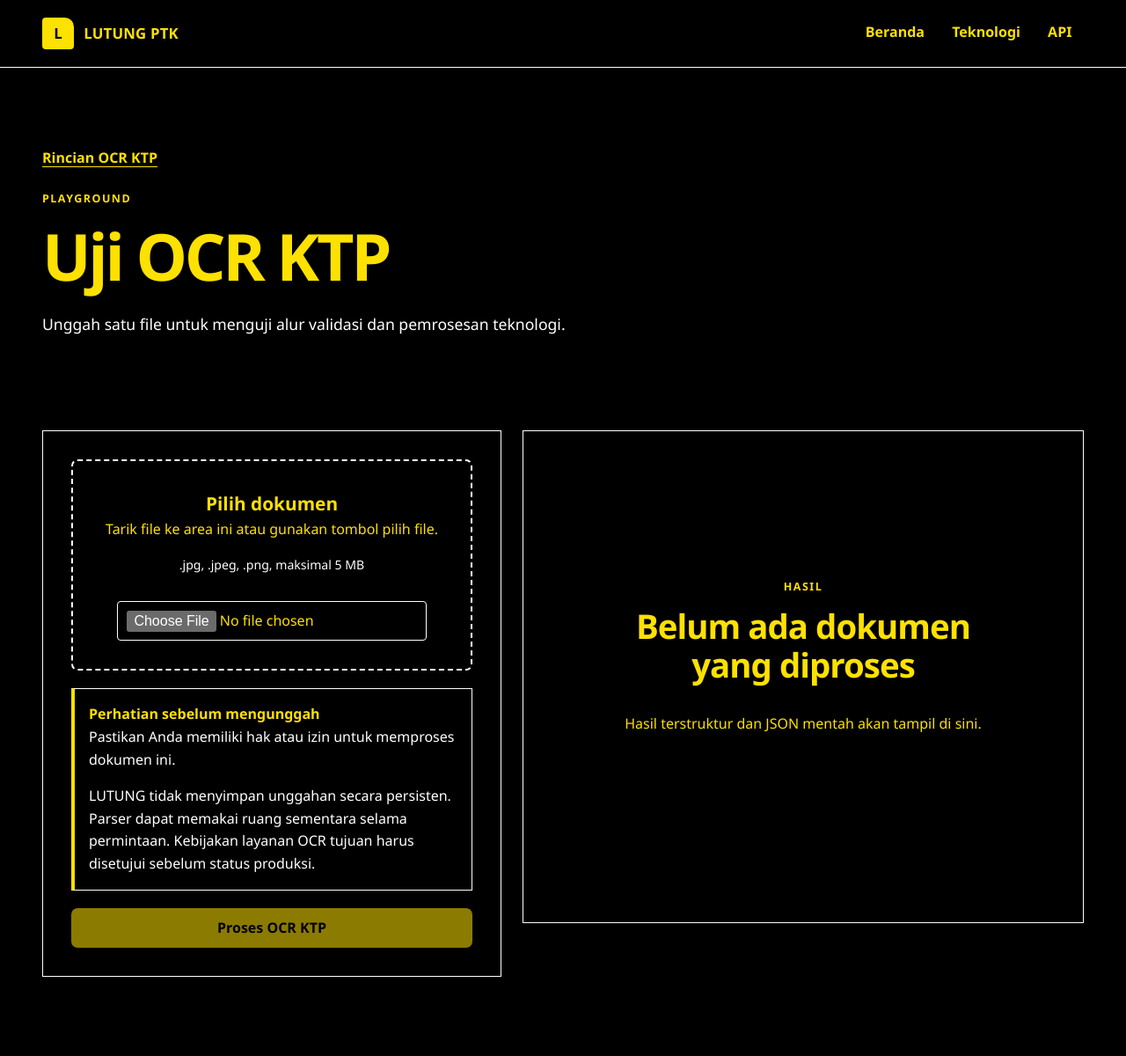
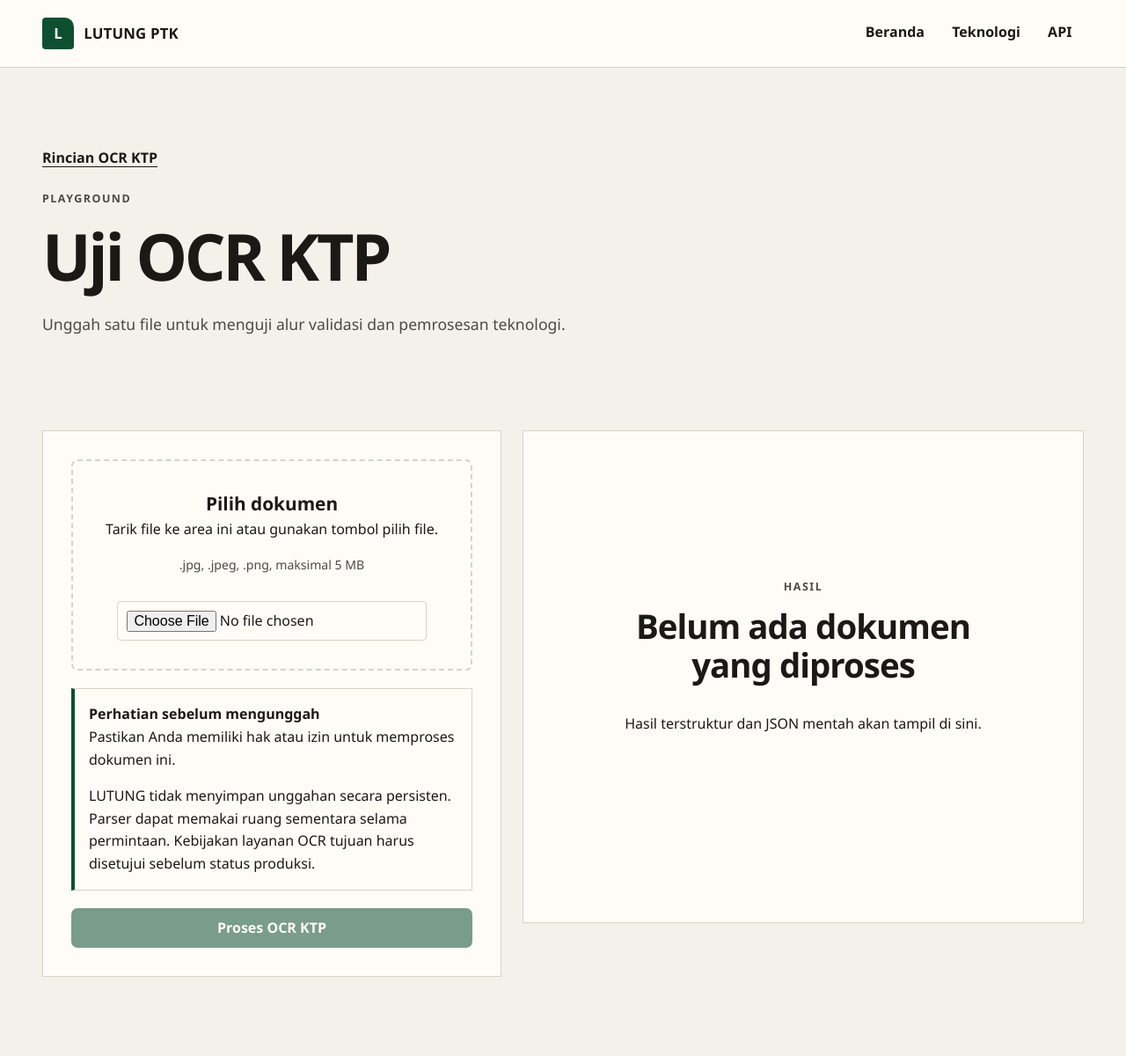
Before and after one commit to rizkynindra/Lutung-PTK, a FastAPI app: page /playground/ocr-ktp in a window 1280 px wide. Shown: the whole page at 88% size. Run offline with FastAPI, Linux system fonts and the light colour scheme.

Commit message:
ganti style

```diff
--- a/app/static/styles.css
+++ b/app/static/styles.css
@@ -1,21 +1,18 @@
 :root {
-  --black: #000000;
-  --yellow: #fde100;
-  --white: #ffffff;
-  --ink: var(--yellow);
-  --muted: var(--white);
-  --paper: var(--black);
-  --surface: var(--black);
-  --green: var(--yellow);
-  --green-soft: var(--black);
-  --amber: var(--yellow);
-  --amber-soft: var(--black);
-  --line: var(--white);
-  --error: var(--yellow);
-  --error-soft: var(--black);
+  --ink: #1b1916;
+  --muted: #4e4942;
+  --paper: #f4f1ea;
+  --surface: #fffcf8;
+  --band: #ebe6dc;
+  --line: #d9d2c5;
+  --accent: #0e4f32;
+  --on-accent: #ffffff;
+  --error: #8c2f2f;
+  --error-soft: #f8eeec;
+  --code: #efeae0;
   --radius: 0.45rem;
   --shell: 74rem;
-  color-scheme: dark;
+  color-scheme: light;
 }
 
 * {
@@ -35,7 +32,7 @@ body {
 }
 
 a {
-  color: var(--yellow);
+  color: var(--ink);
 }
 
 a:focus-visible,
@@ -43,18 +40,18 @@ button:focus-visible,
 input:focus-visible,
 select:focus-visible,
 summary:focus-visible {
-  outline: 3px solid var(--white);
+  outline: 3px solid var(--accent);
   outline-offset: 3px;
 }
 
 ::placeholder {
-  color: var(--white);
+  color: var(--muted);
   opacity: 1;
 }
 
 ::selection {
-  color: var(--black);
-  background: var(--yellow);
+  color: var(--on-accent);
+  background: var(--accent);
 }
 
 button,
@@ -122,8 +119,8 @@ img {
   width: 2.25rem;
   height: 2.25rem;
   place-items: center;
-  color: var(--black);
-  background: var(--yellow);
+  color: var(--on-accent);
+  background: var(--accent);
   font-weight: 800;
   border-radius: 0.25rem 0.65rem 0.25rem 0.25rem;
 }
@@ -204,7 +200,7 @@ h3 {
 
 .section-label {
   margin-bottom: 0.75rem;
-  color: var(--amber);
+  color: var(--muted);
   font-size: 0.78rem;
   font-weight: 800;
   letter-spacing: 0.12em;
@@ -255,19 +251,20 @@ h3 {
 }
 
 .button-primary {
-  color: var(--black);
-  background: var(--yellow);
-  border-color: var(--yellow);
+  color: var(--on-accent);
+  background: var(--accent);
+  border-color: var(--accent);
 }
 
 .button-primary:hover {
-  filter: brightness(1.08);
+  background: color-mix(in srgb, var(--accent) 82%, black);
+  border-color: color-mix(in srgb, var(--accent) 82%, black);
 }
 
 .button-secondary {
-  color: var(--white);
+  color: var(--ink);
   background: transparent;
-  border-color: var(--white);
+  border-color: var(--ink);
 }
 
 .button-quiet {
@@ -483,7 +480,7 @@ select {
   padding: 0.55rem 0.65rem;
   color: var(--ink);
   background: var(--surface);
-  border: 1px solid var(--white);
+  border: 1px solid var(--line);
   border-radius: 0.25rem;
 }
 
@@ -597,16 +594,16 @@ dd {
   place-items: center;
   align-content: center;
   padding: 2rem;
-  border: 2px dashed var(--white);
+  border: 2px dashed var(--line);
   border-radius: var(--radius);
   text-align: center;
 }
 
 .drop-zone.is-dragging,
 .drop-zone.is-dragging .input-hint {
-  color: var(--black);
-  background: var(--yellow);
-  border-color: var(--yellow);
+  color: var(--ink);
+  background: var(--band);
+  border-color: var(--accent);
 }
 
 .drop-zone label {
@@ -651,14 +648,14 @@ dd {
 .notice {
   margin-block: 1.25rem;
   padding: 1rem;
-  color: var(--white);
-  background: var(--black);
-  border: 1px solid var(--white);
-  border-left: 4px solid var(--yellow);
+  color: var(--ink);
+  background: var(--surface);
+  border: 1px solid var(--line);
+  border-left: 4px solid var(--accent);
 }
 
 .notice strong {
-  color: var(--yellow);
+  color: var(--ink);
 }
 
 .notice p:last-child {
```
Also changed, not shown: other parts of app/static/styles.css (+48 -49 lines), DESIGN.md (+8 -4 lines), anti-slop/audit-001-2026-10-06-follow-up.md (added, +13 -0 lines), anti-slop/audit-001-2026-10-06.md (added, +13 -0 lines), README.md.
